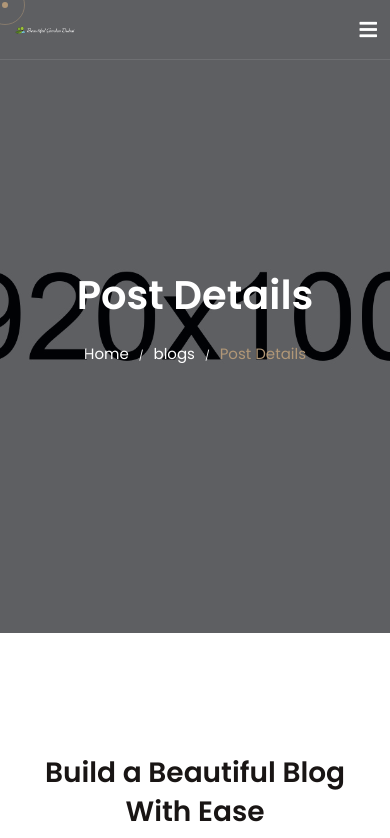
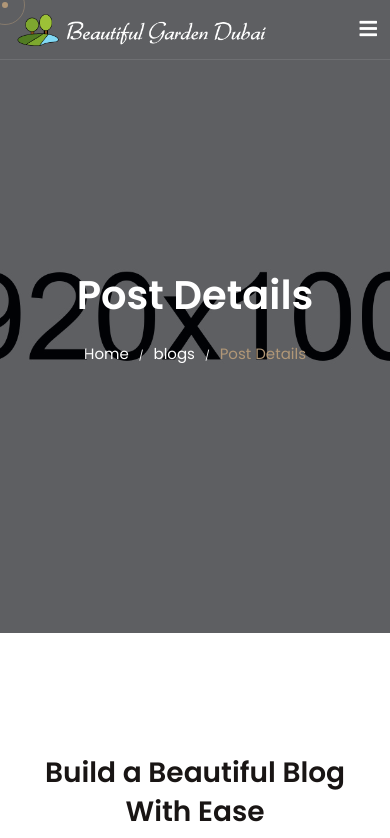
Before and after one commit to HarishSTOnline/bg-latest, a plain HTML site: page blog-details.html in a window 390 px wide. Shown: the top 838 px of the page. Drawn offline with Linux system fonts and the light colour scheme.

Commit message:
Logo Black added.

```diff
--- a/css/style.css
+++ b/css/style.css
@@ -1334,6 +1334,9 @@ body {
         font-size: 60px;
         opacity: 1;
         cursor: pointer; }
+      .navbar .logo {
+        width: 25%;
+      }
 
 .light, .nav-scroll {
   background: #fff;
@@ -3518,7 +3521,7 @@ body {
       margin: 10px auto !important; }
   .navbar .logo {
     margin-left: 15px;
-    width: 50px; }
+    width: 40%; }
   .nav-scroll .navbar-collapse .nav-link,
   .light .navbar-collapse .nav-link {
     color: #fff !important; }
@@ -3697,7 +3700,7 @@ body {
     right: 15px;
     bottom: 15px; }
   .navbar .logo {
-    width: 60px; }
+    width: 40% }
   .btn-curve {
     padding: 8px 15px; }
     .btn-curve span {
@@ -3862,6 +3865,9 @@ body {
     font-size: 14px;
     letter-spacing: 1px; }
   .blog-pg.single .comments-area .item .info .replay {
-    top: -25px; } }
+    top: -25px; }
+  .navbar .logo {
+    width: 65%;
+  }}
 
 /* ====================== [ End Responsive ] ====================== */
--- a/js/scripts.js
+++ b/js/scripts.js
@@ -28,7 +28,7 @@ $(function () {
         if (bodyScroll > 300) {
 
             navbar.addClass("nav-scroll");
-            logo.attr('src', 'img/BGDlogo.png');
+            logo.attr('src', 'img/BGDlogo-Black.png');
 
         } else {
 
```
Also changed, not shown: img/BGDlogo-Black.png (added).
